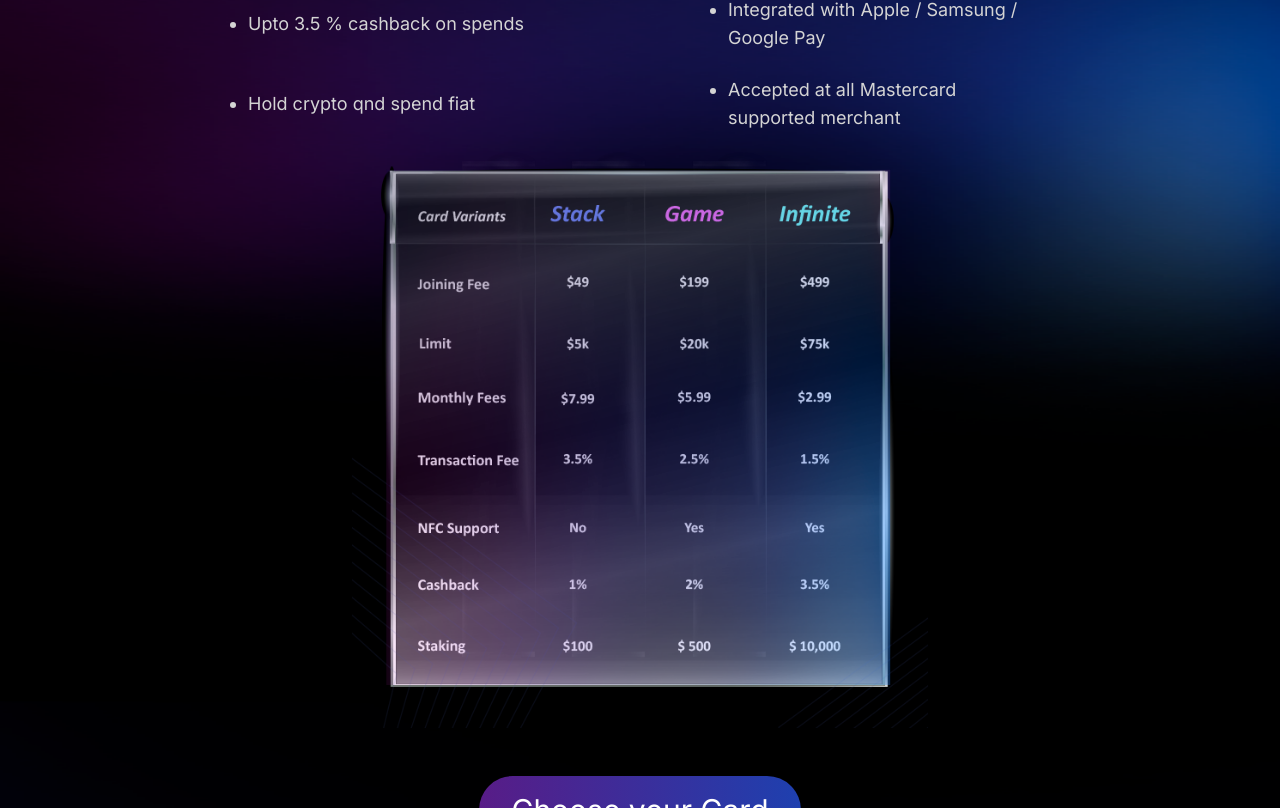
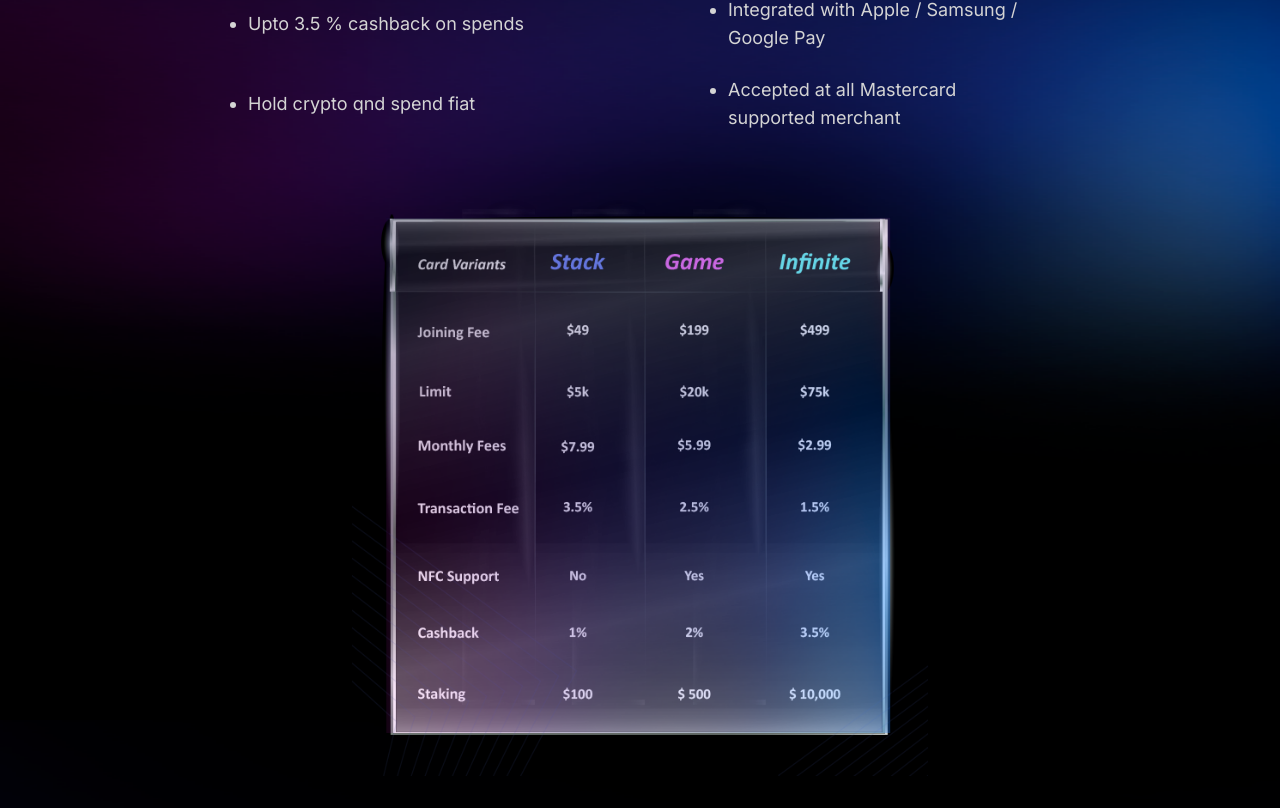
Before and after one commit to s2sharpit/onepager-plutope, a Next.js app: page / in a window 1280 px wide. Shown: the part 1752-2560 px from the top of the page. Built offline with nearby package versions, Linux system fonts and the light colour scheme.

Commit message:
fixing mt gap

```diff
--- a/src/components/sections/CryptoPayment.tsx
+++ b/src/components/sections/CryptoPayment.tsx
@@ -41,14 +41,14 @@ export default function CryptoPayment() {
         />
       </div>
       <Image
-        className="justify-self-center max-sm:mt-60 max-w-xl w-screen"
+        className="justify-self-center mt-60 sm:mt-12 max-w-xl w-screen"
         src={"/assets/Table.png"}
         width={900}
         height={900}
         alt=""
       />
       <Link
-        href={''}
+        href={""}
         target="_blank"
         className="pointer-events-none mt-12 text-center text-2xl md:text-3xl justify-self-center p-4 px-8 rounded-full bg-gradient-to-r from-purple-900 viapurple-700 to-blue-800"
       >
```
Lines whose indentation alone changed are shown as unchanged.
